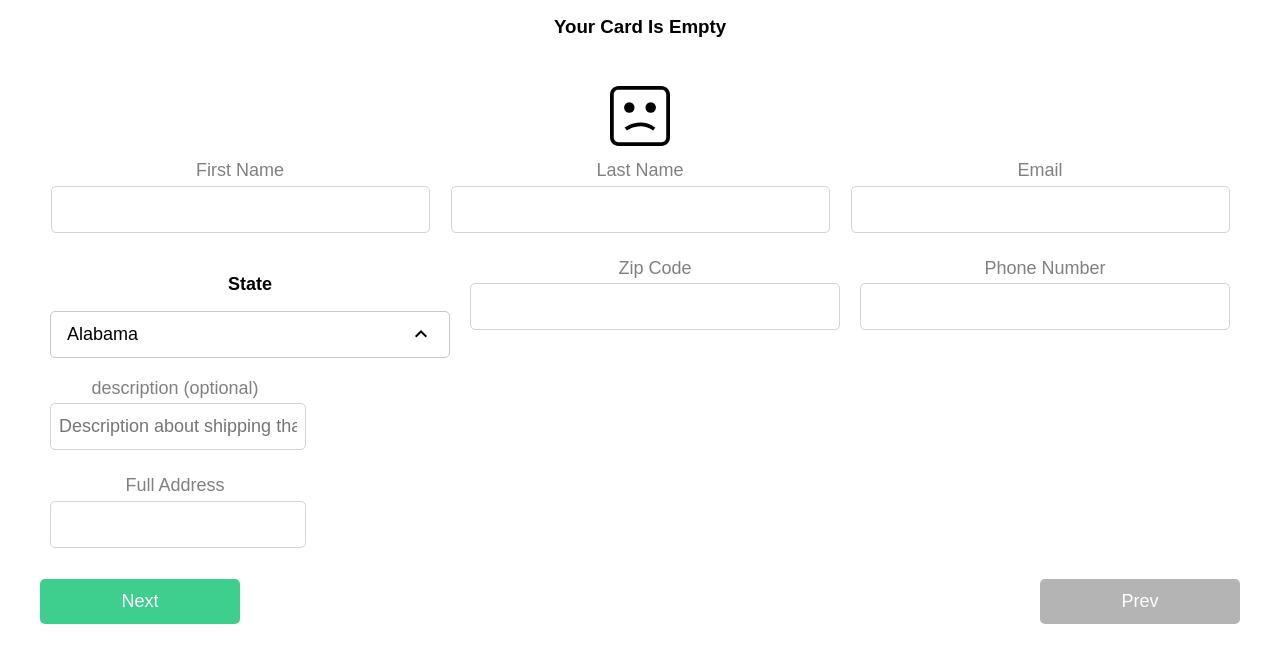
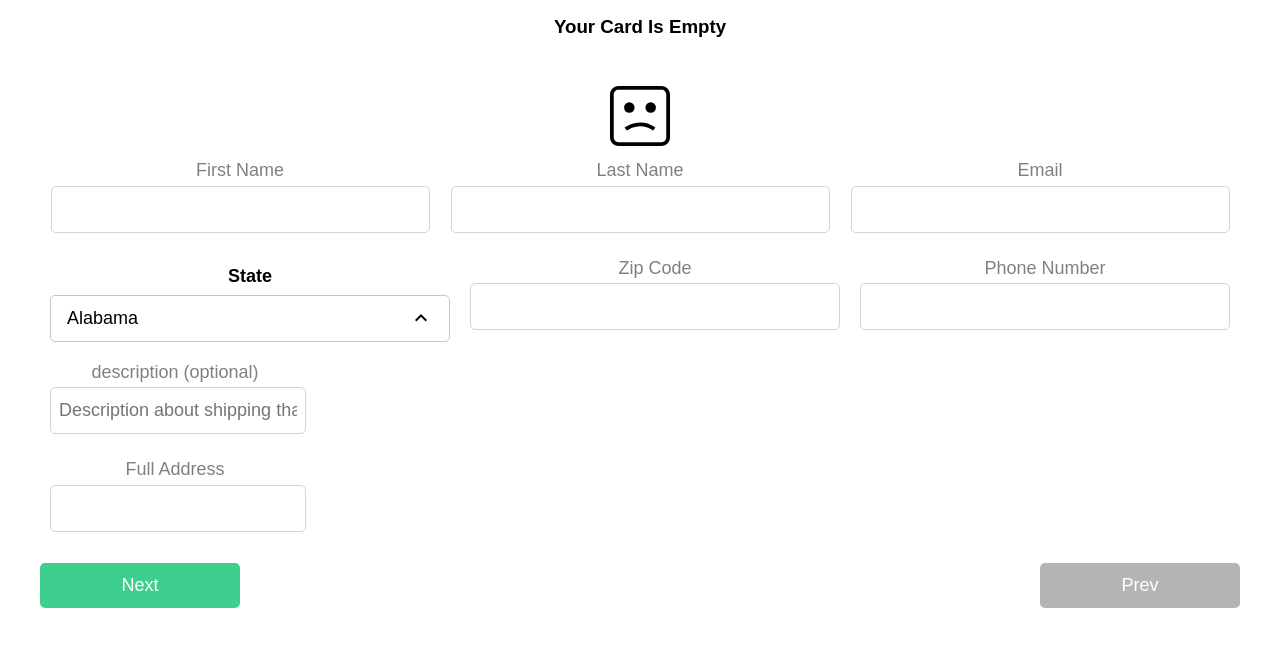
Before and after one commit to ariannargesi/StickerShop, a React (Create React App) app: page /checkout in a window 1280 px wide. Shown: the top 662 px of the page. Built offline with nearby package versions, Linux system fonts and the light colour scheme.

Commit message:
default h4 padding overwrited

```diff
--- a/src/components/Dropdown/Dropdown.scss
+++ b/src/components/Dropdown/Dropdown.scss
@@ -1,8 +1,10 @@
 .dropdown {
-    width: 100%;
     position: relative;
     font-size: 18px;
     cursor: pointer;
+    h4 {
+        padding: 0!important;
+    }
     .dropdown-selected{
         border: 1px solid rgb(199, 199, 199);
         border-radius: 5px;
```
